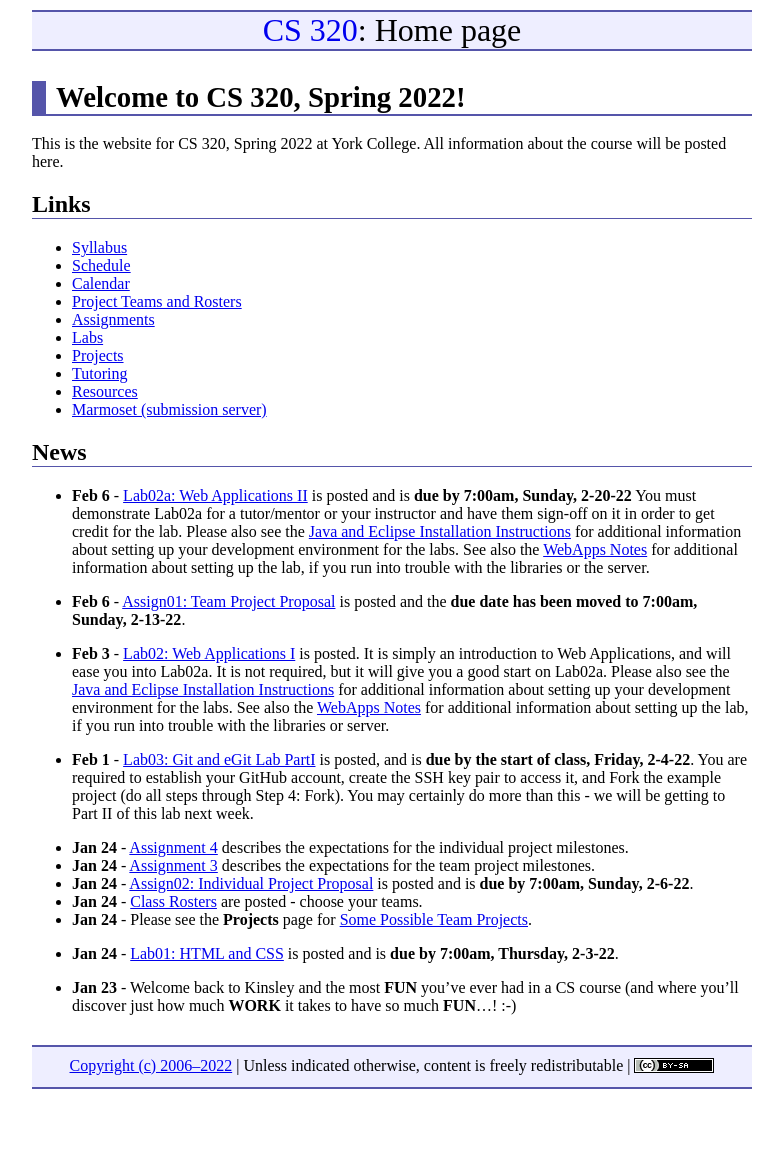
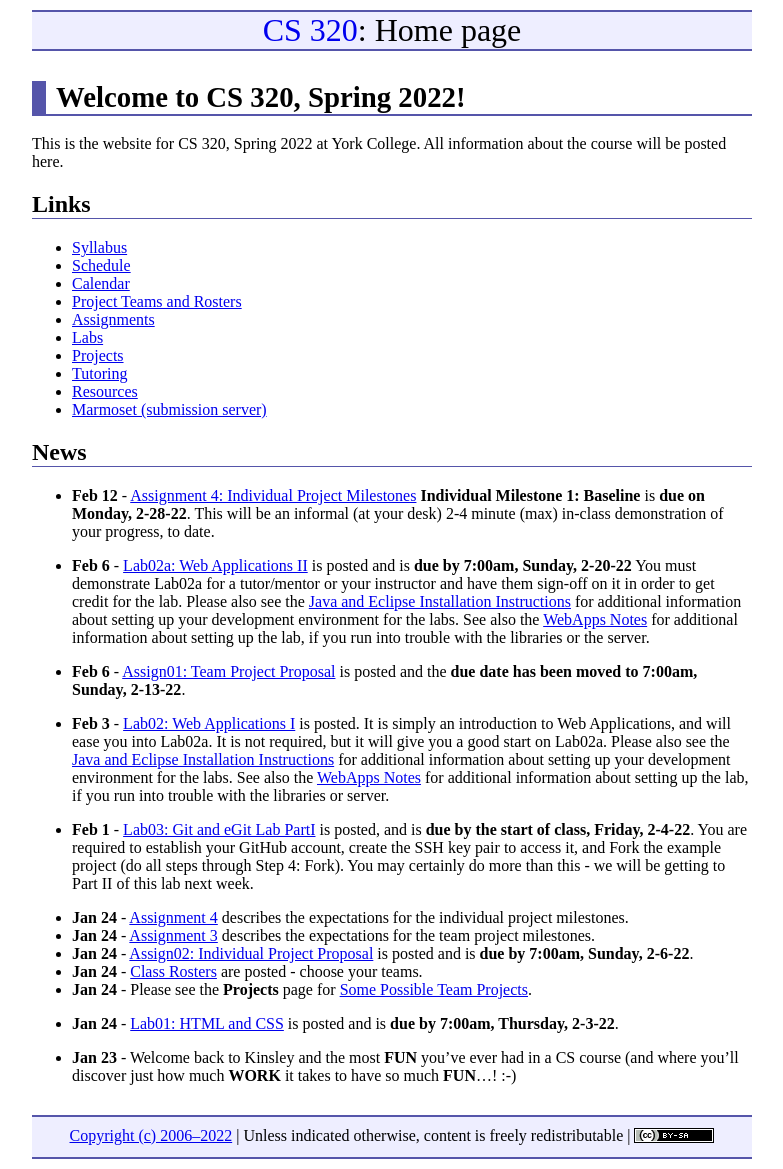
Before and after one commit to ycpcs/cs320-spring2022, a Jekyll site: the page built from index.md, in a window 1280 px wide. Shown: the whole page, without its empty margins (248-1031 px from the left). Built offline with Jekyll 4.4.1, drawn with Linux system fonts in a browser that asks for light colours; before the commit the page ends 1099 px from its top, so only the background shows below that; part of the change alters nothing that is shown.

```diff
--- a/index.md
+++ b/index.md
@@ -75,11 +75,9 @@ All information about the course will be posted here.
 
 * **Feb 17** - [Assignment 5: Team Use Cases](assign/assign05.html) is **due by 7:00am, Monday, 2-24-20**.  You will need it for the in-class exercise for the Textual Analysis of your team project Use Cases later that day.
 
-* **Feb 3** - [Assignment 4: Individual Project Milestones](assign/assign04.html) **Individual Milestone 1: Baseline** is **due on Monday, 2-17-20**.  This will be an informal (at your desk) 2-4 minute (max) in-class demonstration of your progress, to date.
-* **Feb 3** - Lab02a: Web Applications II **due date has been moved to 7:00am, Monday, 2-10-20**.  Please also see the [WebApps Notes](labs/lab02_notes.html) for additional information about setting up the lab.
+-->
 
-
--->
+* **Feb 12** - [Assignment 4: Individual Project Milestones](assign/assign04.html) **Individual Milestone 1: Baseline** is **due on Monday, 2-28-22**.  This will be an informal (at your desk) 2-4 minute (max) in-class demonstration of your progress, to date.
 
 * **Feb 6** - [Lab02a: Web Applications II](labs/lab02a.html) is posted and is **due by 7:00am, Sunday, 2-20-22**  You must demonstrate Lab02a for a tutor/mentor or your instructor and have them sign-off on it in order to get credit for the lab.  Please also see the [Java and Eclipse Installation Instructions](labs/Eclipse-Java-Installation.html) for additional information about setting up your development environment for the labs.  See also the [WebApps Notes](labs/lab02_notes.html) for additional information about setting up the lab, if you run into trouble with the libraries or the server.
 
```
Also changed, not shown: 4 other files.
